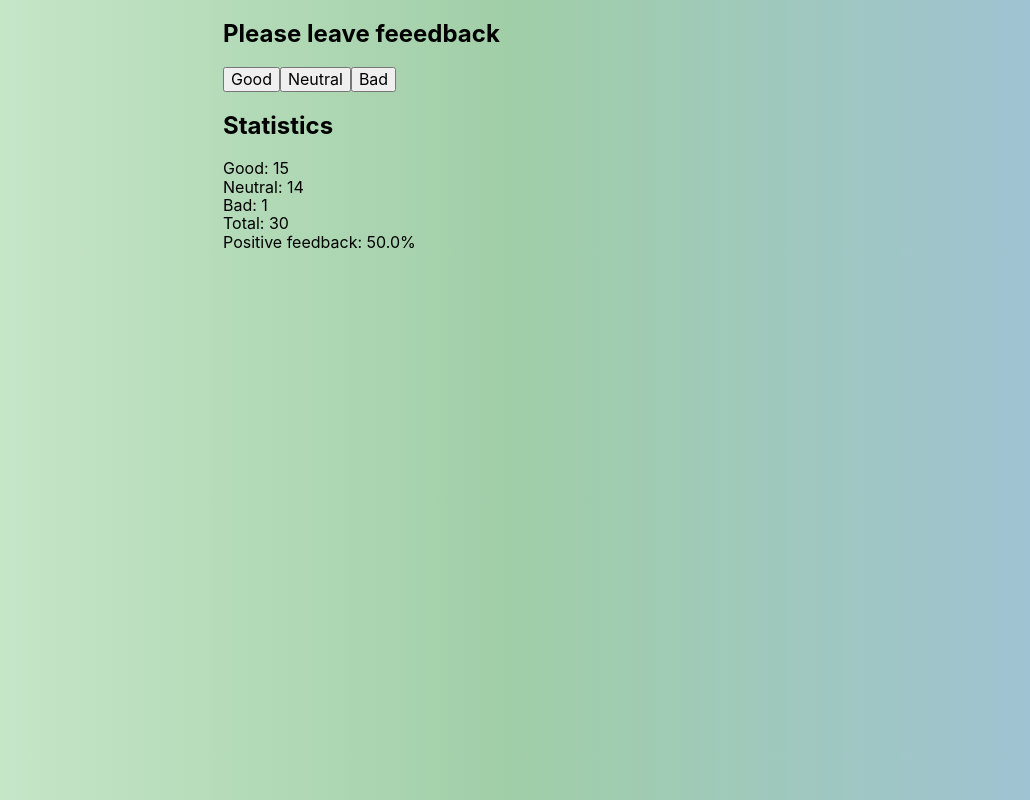
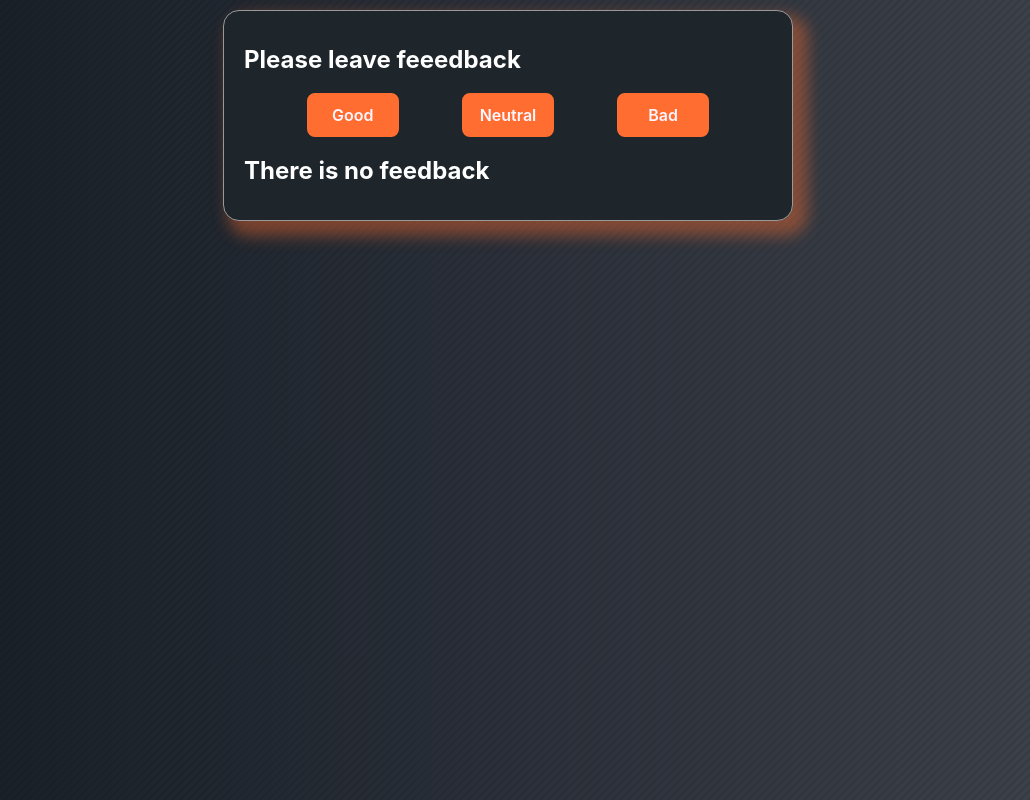
Before and after one commit to AnatoliiKobzar/goit-react-hw-02-feedback, a React (Create React App) app: page / in a window 1280 px wide. Shown: the whole page, without its empty margins (132-1162 px from the left). Built offline with nearby package versions, Linux system fonts and the light colour scheme.

Commit message:
done task

```diff
--- a/package.json
+++ b/package.json
@@ -8,6 +8,7 @@
     "@testing-library/react": "^12.1.4",
     "@testing-library/user-event": "^13.5.0",
     "modern-normalize": "^1.1.0",
+    "prop-types": "^15.8.1",
     "react": "^18.1.0",
     "react-dom": "^18.1.0",
     "react-scripts": "5.0.1",
--- a/src/components/Feedback/Feedback.jsx
+++ b/src/components/Feedback/Feedback.jsx
@@ -1,37 +1,70 @@
+import { FeedbackOptions } from 'components/Feedback/FeedbackOptions/FeedbackOptions';
+import { Statistics } from 'components/Feedback/Statistics/Statistics';
+import { Section } from './Section/Section';
 import React, { Component } from 'react';
 
 class Feedback extends Component {
   state = {
-    good: 15,
-    neutral: 14,
-    bad: 1,
+    good: 0,
+    neutral: 0,
+    bad: 0,
+  };
+
+  addGoodFeedback = () => {
+    this.setState(prevState => {
+      return {
+        good: prevState.good + 1,
+      };
+    });
+  };
+
+  addNeutralFeedback = () => {
+    this.setState(prevState => {
+      return {
+        neutral: prevState.neutral + 1,
+      };
+    });
+  };
+
+  addBadFeedback = () => {
+    this.setState(prevState => {
+      return {
+        bad: prevState.bad + 1,
+      };
+    });
   };
 
   countTotalFeedback() {
-    return this.state.good + this.state.neutral + this.state.bad;
+    const { good, neutral, bad } = this.state;
+
+    return good + neutral + bad;
   }
 
   countPositiveFeedbackPercentage() {
-    return (this.state.good / this.countTotalFeedback()) * 100;
+    const { good } = this.state;
+
+    return (good / this.countTotalFeedback()) * 100;
   }
 
   render() {
+    const { good, neutral, bad } = this.state;
     return (
-      <section>
-        <h1>Please leave feeedback</h1>
-        <button type="button">Good</button>
-        <button type="button">Neutral</button>
-        <button type="button">Bad</button>
-        <h2>Statistics</h2>
-        <p>Good: {this.state.good}</p>
-        <p>Neutral: {this.state.neutral}</p>
-        <p>Bad: {this.state.bad}</p>
-        <p>Total: {this.countTotalFeedback()}</p>
-        <p>
-          Positive feedback: {this.countPositiveFeedbackPercentage().toFixed(1)}
-          %
-        </p>
-      </section>
+      <Section title={'Please leave feeedback'}>
+        <FeedbackOptions
+          onLeaveFeedback={{
+            good: this.addGoodFeedback,
+            neutral: this.addNeutralFeedback,
+            bad: this.addBadFeedback,
+          }}
+        />
+        <Statistics
+          good={good}
+          neutral={neutral}
+          bad={bad}
+          total={this.countTotalFeedback()}
+          positivePercentage={this.countPositiveFeedbackPercentage()}
+        />
+      </Section>
     );
   }
 }
--- /dev/null
+++ b/src/components/Feedback/FeedbackOptions/Feedback.styles.js
@@ -0,0 +1,32 @@
+import styled from 'styled-components';
+
+export const Button = styled.button`
+  padding: 8px 16px;
+  margin: 0;
+  min-width: 92px;
+
+  font-weight: 600;
+  font-size: 16px;
+  line-height: calc(24 / 16);
+
+  color: #fdf5ff;
+  background-color: #ff6e30;
+  box-shadow: 0 0 40px 40px #ff6e30 inset, 0 0 0 0 #ff6e30;
+  transition: all 150ms ease-in-out;
+  border: 2px solid #ff6e30;
+  border-radius: 8px;
+
+  cursor: pointer;
+
+  &:hover {
+    color: #fdf5ff;
+    background-color: transparent;
+    box-shadow: 0 0 10px 0 #ff6e30 inset, 0 0 10px 4px #ff6e30;
+    border: 2px solid #ff6e30;
+  }
+`;
+
+export const Wrap = styled.div`
+  display: flex;
+  justify-content: space-evenly;
+`;
--- /dev/null
+++ b/src/components/Feedback/FeedbackOptions/FeedbackOptions.jsx
@@ -0,0 +1,29 @@
+import React from 'react';
+import PropTypes from 'prop-types';
+import { Button, Wrap } from './Feedback.styles';
+
+export const FeedbackOptions = ({
+  onLeaveFeedback: { good, neutral, bad },
+}) => {
+  return (
+    <Wrap>
+      <Button type="button" onClick={good}>
+        Good
+      </Button>
+      <Button type="button" onClick={neutral}>
+        Neutral
+      </Button>
+      <Button type="button" onClick={bad}>
+        Bad
+      </Button>
+    </Wrap>
+  );
+};
+
+FeedbackOptions.propTypes = {
+  onLeaveFeedback: PropTypes.shape({
+    good: PropTypes.func.isRequired,
+    neutral: PropTypes.func.isRequired,
+    bad: PropTypes.func.isRequired,
+  }).isRequired,
+};
--- /dev/null
+++ b/src/components/Feedback/Section/Section.jsx
@@ -0,0 +1,17 @@
+import PropTypes from 'prop-types';
+import React from 'react';
+import { SectionWrap } from './Section.styled';
+
+export const Section = ({ title, children }) => {
+  return (
+    <SectionWrap>
+      <h1>{title}</h1>
+      {children}
+    </SectionWrap>
+  );
+};
+
+Section.propTypes = {
+  title: PropTypes.string.isRequired,
+  children: PropTypes.node.isRequired,
+};
--- /dev/null
+++ b/src/components/Feedback/Section/Section.styled.js
@@ -0,0 +1,10 @@
+import styled from 'styled-components';
+
+export const SectionWrap = styled.section`
+  padding: 15px 20px;
+  border: 1px solid #999999;
+  border-radius: 16px;
+  box-shadow: 10px 10px 15px 5px rgba(255, 110, 48, 0.4);
+  color: #ffffff;
+  background-color: #1e252b;
+`;
--- /dev/null
+++ b/src/components/Feedback/Statistics/Statistics.jsx
@@ -0,0 +1,32 @@
+import React from 'react';
+import PropTypes from 'prop-types';
+import { Total } from './Statistics.styled';
+
+export const Statistics = ({
+  good,
+  neutral,
+  bad,
+  total,
+  positivePercentage,
+}) => {
+  return total ? (
+    <div>
+      <h2>Statistics</h2>
+      <p>Good: {good}</p>
+      <p>Neutral: {neutral}</p>
+      <p>Bad: {bad}</p>
+      <Total>Total: {total}</Total>
+      <Total>Positive feedback: {positivePercentage.toFixed(0)}%</Total>
+    </div>
+  ) : (
+    <h2>There is no feedback</h2>
+  );
+};
+
+Statistics.propTypes = {
+  good: PropTypes.number.isRequired,
+  neutral: PropTypes.number.isRequired,
+  bad: PropTypes.number.isRequired,
+  total: PropTypes.number.isRequired,
+  positivePercentage: PropTypes.number.isRequired,
+};
--- /dev/null
+++ b/src/components/Feedback/Statistics/Statistics.styled.js
@@ -0,0 +1,6 @@
+import styled from 'styled-components';
+
+export const Total = styled.p`
+  font-size: 20px;
+  font-weight: bold;
+`;
--- a/src/components/GlobalStyle/GlobalStyle.js
+++ b/src/components/GlobalStyle/GlobalStyle.js
@@ -9,22 +9,30 @@ export const GlobalStyle = createGlobalStyle`
     sans-serif;
   -webkit-font-smoothing: antialiased;
   -moz-osx-font-smoothing: grayscale;
-    background: linear-gradient(90deg, #cfecd0, #a0cea7, #9ec0db);
+   background-color: #303641;
+	background-image:
+		linear-gradient(135deg, rgba(0,0,0, 0.2) 0%, rgba(0,0,0, 0.1) 25%, rgba(0,0,0, 0.2) 50%, rgba(0,0,0, 0.1) 75%, rgba(0,0,0, 0.2) 100%),
+		linear-gradient(90deg, #192129, #303641, #484e57);
+	background-size: 8px 8px, 100%;
 }
+
 code {
     font-family: source-code-pro, Menlo, Monaco, Consolas, 'Courier New',
     monospace;
 }
+
 ul {
     list-style: none;
     margin: 0;
     padding: 0;
 }
+
 img {
     display: block;
 }
+
 p {
-    padding: 0;
+    padding: 5px;
     margin: 0;
 }
 `;
--- a/src/components/Layout/Layout.js
+++ b/src/components/Layout/Layout.js
@@ -5,4 +5,5 @@ export const Layout = styled.main`
   max-width: 600px;
   padding-left: 15px;
   padding-right: 15px;
+  padding-top: 10px;
 `;
```
Also changed, not shown: 1 other file (tests, documents, lock files or other folders).
